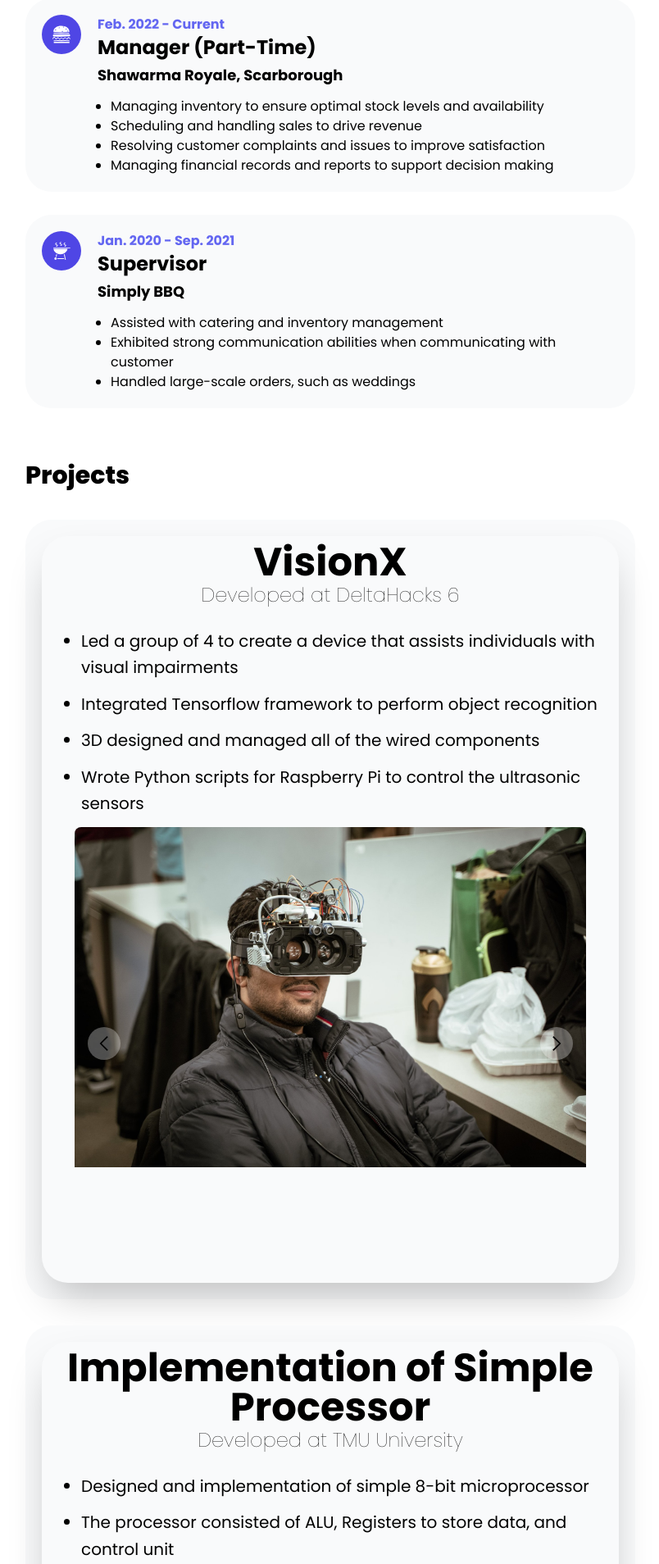
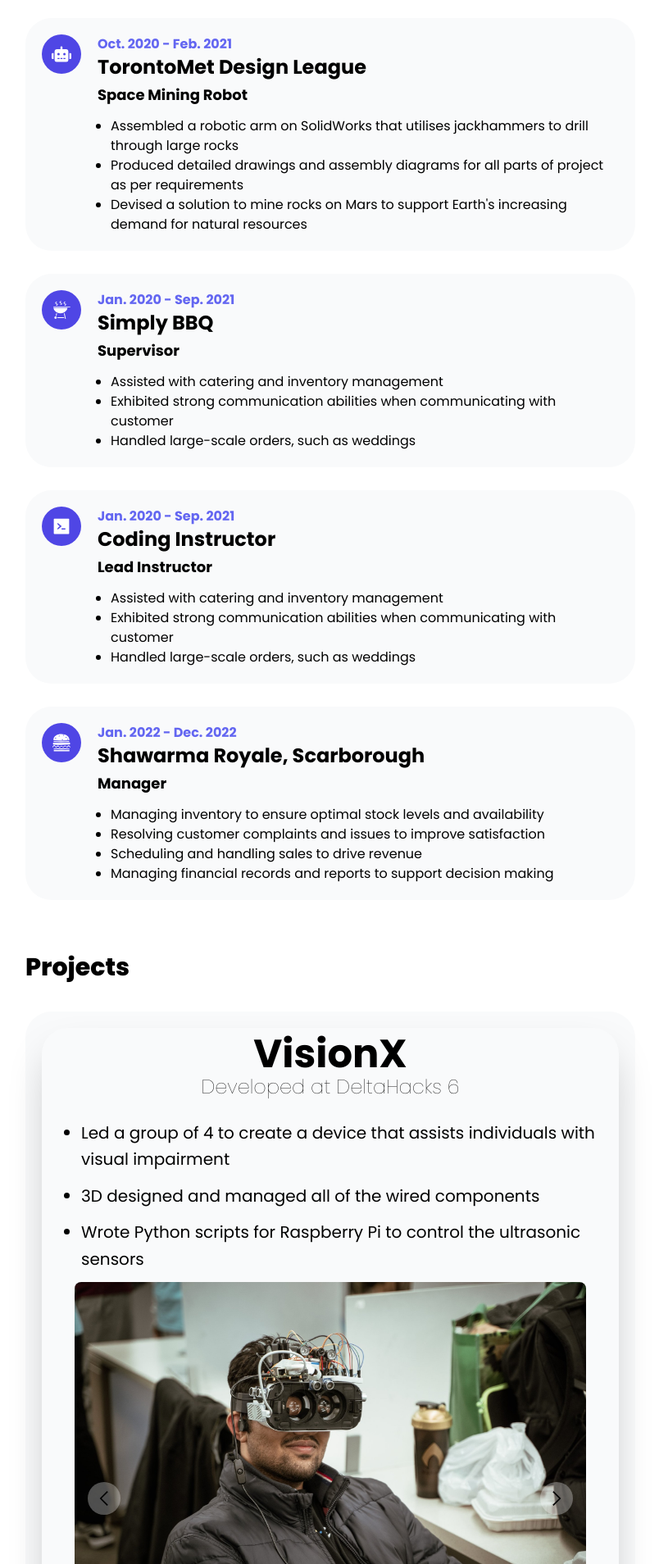
Before and after one commit to ashraf-h2/portfolio, a Next.js app: page / in a window 1280 px wide. Shown: the part 1972-3880 px from the top of the page at 82% size, without its empty margins (361-1165 px from the left). Built offline with nearby package versions, Linux system fonts and the light colour scheme; a web font is replaced by a local one.

Commit message:
Update details

```diff
--- a/components/section/ResumeSection.js
+++ b/components/section/ResumeSection.js
@@ -5,12 +5,9 @@ import ResumeBlock from "../blocks/ResumeBlock";
 import ProjectCard, { ProjectDescriptionList } from "../cards/ProjectCard";
 import H2 from "../headings/H2";
 import { useInView } from "react-intersection-observer";
-import { FaUserGraduate } from "react-icons/fa";
-import { MdOutlineWork } from "react-icons/md";
-import { RiAwardFill } from "react-icons/ri";
+import { FaUserGraduate, FaRobot } from "react-icons/fa";
 import { GiBarbecue, GiHamburger } from "react-icons/gi";
-import ProjectCardTest from "../cards/ProjectCardTest";
-import Fade from "react-reveal/Fade";
+import { AiFillCode } from "react-icons/ai";
 
 export default function ResumeSection() {
   const options = {
@@ -84,9 +81,11 @@ export default function ResumeSection() {
                 icon={<FaUserGraduate color="white" size={"24px"} />}
               >
                 <p className="dark:text-white text-black font-poppins">
-                  <span className="font-bold">Courses</span>: Thermodynamics,
-                  Digital Systems, Electric Machines and Actuators, Machine
-                  Design, Heat Transfer, Microprocessor Systems, Fluid Mechanics
+                  <span className="font-bold">Courses</span>: Fluid Dynamics,
+                  Thermodynamics and Heat Transfer, Statics and Strength of
+                  Materials, Digital Systems, Dynamics, Electric Circuits,
+                  Digital Computation and Programming, Manufacturing
+                  Fundamentals
                 </p>
               </ResumeBlock>
             </div>
@@ -98,31 +97,30 @@ export default function ResumeSection() {
             >
               <H2>Work Experience</H2>
               <ResumeBlock
-                dates={[["Feb. 2022", "Current"]]}
-                heading="Manager (Part-Time)"
-                subheading="Shawarma Royale, Scarborough"
-                icon={<GiHamburger color="white" size={"24px"} />}
+                dates={[["Oct. 2020", "Feb. 2021"]]}
+                heading="TorontoMet Design League"
+                subheading="Space Mining Robot"
+                icon={<FaRobot color="white" size={"24px"} />}
               >
                 <ul className="list-disc dark:text-white text-black font-poppins ml-4">
                   <li>
-                    Managing inventory to ensure optimal stock levels and
-                    availability
-                  </li>
-                  <li>Scheduling and handling sales to drive revenue</li>
-                  <li>
-                    Resolving customer complaints and issues to improve
-                    satisfaction
+                    Assembled a robotic arm on SolidWorks that utilises
+                    jackhammers to drill through large rocks
                   </li>
                   <li>
-                    Managing financial records and reports to support decision
-                    making
+                    Produced detailed drawings and assembly diagrams for all
+                    parts of project as per requirements
+                  </li>
+                  <li>
+                    Devised a solution to mine rocks on Mars to support
+                    Earth&apos;s increasing demand for natural resources
                   </li>
                 </ul>
               </ResumeBlock>
               <ResumeBlock
                 dates={[["Jan. 2020", "Sep. 2021"]]}
-                heading="Supervisor"
-                subheading="Simply BBQ"
+                heading="Simply BBQ"
+                subheading="Supervisor"
                 icon={<GiBarbecue color="white" size={"24px"} />}
               >
                 <ul className="list-disc dark:text-white text-black font-poppins ml-4">
@@ -132,6 +130,43 @@ export default function ResumeSection() {
                     with customer
                   </li>
                   <li>Handled large-scale orders, such as weddings</li>
+                </ul>
+              </ResumeBlock>
+              <ResumeBlock
+                dates={[["Jan. 2020", "Sep. 2021"]]}
+                heading="Coding Instructor"
+                subheading="Lead Instructor"
+                icon={<AiFillCode color="white" size={"24px"} />}
+              >
+                <ul className="list-disc dark:text-white text-black font-poppins ml-4">
+                  <li>Assisted with catering and inventory management</li>
+                  <li>
+                    Exhibited strong communication abilities when communicating
+                    with customer
+                  </li>
+                  <li>Handled large-scale orders, such as weddings</li>
+                </ul>
+              </ResumeBlock>
+              <ResumeBlock
+                dates={[["Jan. 2022", "Dec. 2022"]]}
+                heading="Shawarma Royale, Scarborough"
+                subheading="Manager"
+                icon={<GiHamburger color="white" size={"24px"} />}
+              >
+                <ul className="list-disc dark:text-white text-black font-poppins ml-4">
+                  <li>
+                    Managing inventory to ensure optimal stock levels and
+                    availability
+                  </li>
+                  <li>
+                    Resolving customer complaints and issues to improve
+                    satisfaction
+                  </li>
+                  <li>Scheduling and handling sales to drive revenue</li>
+                  <li>
+                    Managing financial records and reports to support decision
+                    making
+                  </li>
                 </ul>
               </ResumeBlock>
             </div>
@@ -150,8 +185,7 @@ export default function ResumeSection() {
                     projectText={
                       <ProjectDescriptionList
                         list={[
-                            `Led a group of 4 to create a device that assists individuals with visual impairments`,
-                            `Integrated Tensorflow framework to perform object recognition`,
+                          `Led a group of 4 to create a device that assists individuals with visual impairment`,
                           `3D designed and managed all of the wired components`,
                           `Wrote Python scripts for Raspberry Pi to control the ultrasonic sensors`,
                         ]}
@@ -167,38 +201,38 @@ export default function ResumeSection() {
                     )}
                   />
                   <ProjectCard
-                      projectName="Implementation of Simple Processor "
-                      projectSubtitle="Developed at TMU University"
+                    projectName="Automated Door Unlocking System"
+                    projectSubtitle="Personal Project"
                     projectText={
                       <ProjectDescriptionList
                         list={[
-                            `Designed and implementation of simple 8-bit microprocessor`,
-                            `The processor consisted of ALU, Registers to store data, and control unit`,
-                            `Performed simple mathematical operations using altera boards`,
-                          ]}
-                        />
-                      }
-                    />
-                    <ProjectCard
-                      projectName="Automated Door Unlocking System"
-                      // projectSubtitle="Developed at DeltaHacks 7"
-                      projectText={
-                        <ProjectDescriptionList
-                          list={[
-                            `Created a door access solution for individuals with disabilities by designing a system that utilizes a fingerprint sensor and rack gear mechanism`,
+                          `Created a door access solution for individuals with disabilities`,
                           `Used Arduino, servo motors, and fingerprint sensors to ensure secure and efficient operation`,
                         ]}
                       />
                     }
                   />
                   <ProjectCard
-                      projectName="Blind Spot Car Detector"
-                      // projectSubtitle="Developed at DeltaHacks 7"
+                    projectName="Arithmetic Logic Unit (ALU)"
+                    projectSubtitle="16-bit ALU core in Intel Quartus"
                     projectText={
                       <ProjectDescriptionList
                         list={[
-                            `Blind spot car detection device to assist driving in old vehicles`,
-                            `Allows users to get an alert while changing lanes if a car is in the blind spot`,
+                          `Designed all the components of the device from scratch (Ex: Latches, 4-16 decoder, FSM, 7 segment etc)`,
+                          `Implemented various operations such as addition, subtraction, modulation`,
+                          `Tested by implementing the code on a FPGA (Field Programmable Gate Array)`,
+                        ]}
+                      />
+                    }
+                  />
+                  <ProjectCard
+                    projectName="Self-Driving Robot"
+                    projectSubtitle="Arduino in C/C++"
+                    projectText={
+                      <ProjectDescriptionList
+                        list={[
+                          `Manufactured a chassis with 4 barriers through 3D printing to carry Arduino components and be the robot`,
+                          `Assembled 10 component circuits using Arduino Nano and Breadboard to provide power for 2 motors and 2 sensors to operate`,
                         ]}
                       />
                     }
```
Lines whose indentation alone changed are shown as unchanged.
